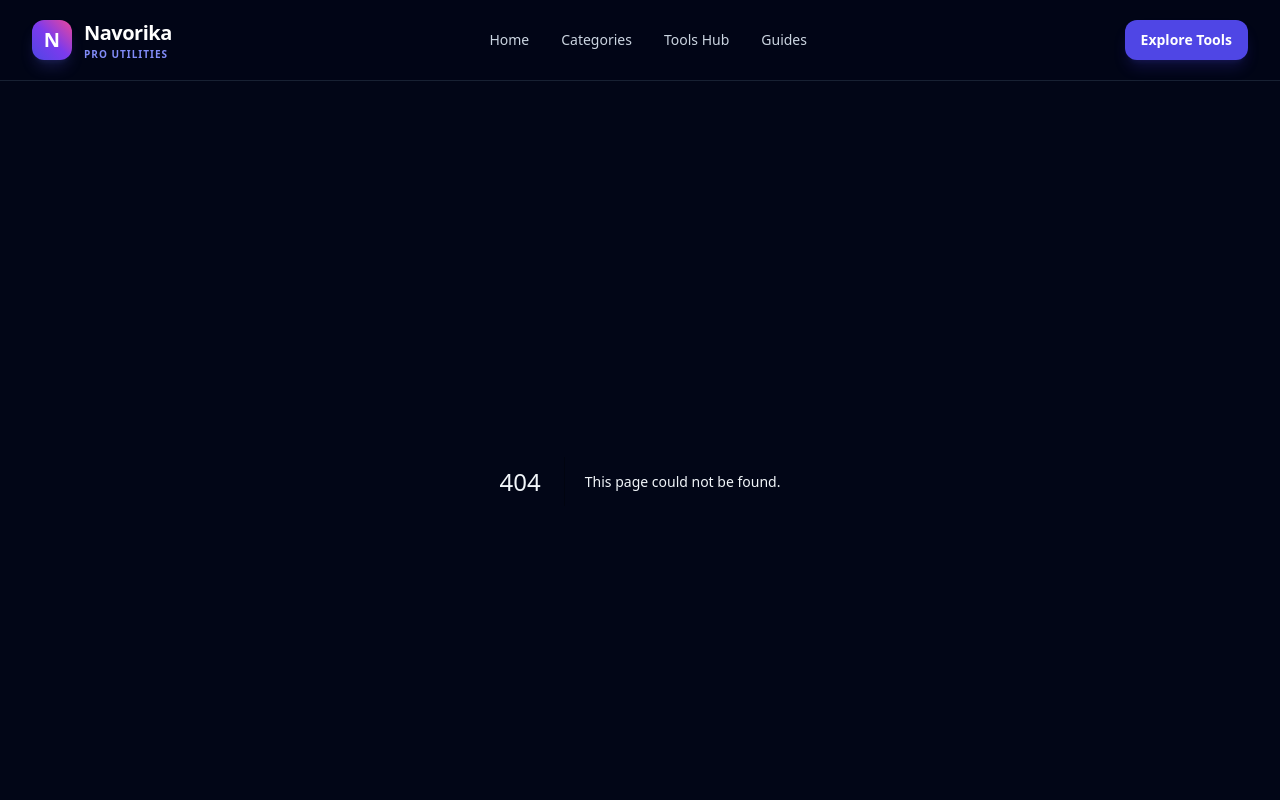
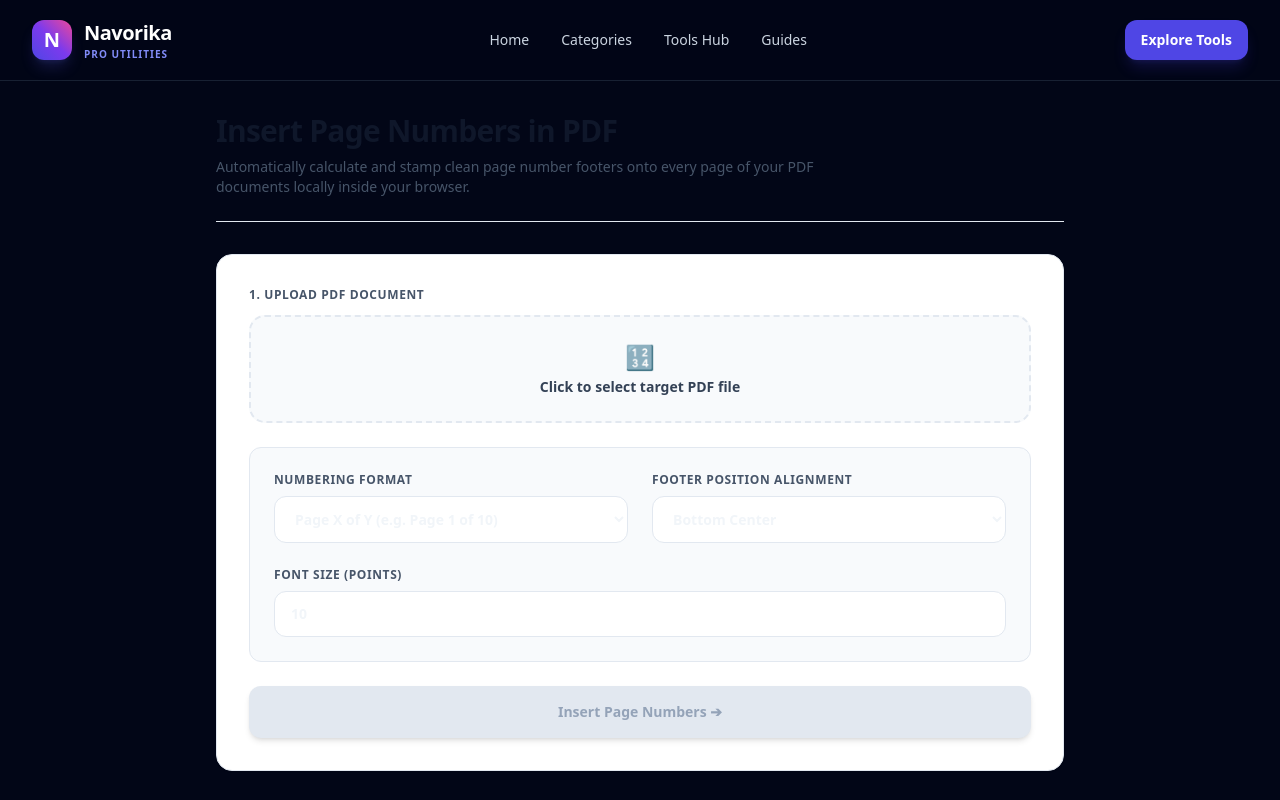
Before and after one commit to js91872/navorika, a Next.js app: page /tools/pdf-page-numbers in a window 1280 px wide. Before the commit this address had no page. Shown: the top 800 px of the page. Built offline with nearby package versions, Linux system fonts and the light colour scheme.

Commit message:
feat(pdf): deploy Insert Page Numbers tool with custom alignment formats and total count footers

```diff
--- /dev/null
+++ b/src/app/tools/pdf-page-numbers/layout.tsx
@@ -0,0 +1,11 @@
+import { ReactNode } from 'react';
+
+export const metadata = {
+  title: 'Insert Page Numbers in PDF Online | Free PDF Stamper | Navorika',
+  description: 'Add page numbers to your PDF documents automatically. Customize footer alignments and numbering formats securely in your browser.',
+  keywords: 'add page numbers to pdf, insert page numbers pdf, number pages online, pdf footer stamper, client side pdf tool',
+};
+
+export default function PageNumbersLayout({ children }: { children: ReactNode }) {
+  return <>{children}</>;
+}
--- /dev/null
+++ b/src/app/tools/pdf-page-numbers/page.tsx
@@ -0,0 +1,168 @@
+'use client';
+
+import { useState } from 'react';
+import { PDFDocument, rgb, StandardFonts } from 'pdf-lib';
+
+type Position = 'bottom-center' | 'bottom-right' | 'bottom-left';
+type Format = 'page_x' | 'page_x_of_y';
+
+export default function PageNumbersHub() {
+  const [selectedFile, setSelectedFile] = useState<File | null>(null);
+  const [position, setPosition] = useState<Position>('bottom-center');
+  const [format, setFormat] = useState<Format>('page_x_of_y');
+  const [fontSize, setFontSize] = useState<string>('10');
+  const [processing, setProcessing] = useState<boolean>(false);
+  const [status, setStatus] = useState<{ text: string; isError: boolean } | null>(null);
+
+  const handleFileChange = (e: React.ChangeEvent<HTMLInputElement>) => {
+    if (e.target.files && e.target.files[0]) {
+      setSelectedFile(e.target.files[0]);
+      setStatus(null);
+    }
+  };
+
+  const executeStamping = async () => {
+    if (!selectedFile) {
+      setStatus({ text: "Please select a target PDF document first.", isError: true });
+      return;
+    }
+
+    setProcessing(true);
+    setStatus(null);
+
+    try {
+      const fileBytes = await selectedFile.arrayBuffer();
+      const pdfDoc = await PDFDocument.load(fileBytes);
+      const pages = pdfDoc.getPages();
+      const totalPages = pages.length;
+
+      // Embed standard clean Helvetica font
+      const helveticaFont = await pdfDoc.embedFont(StandardFonts.Helvetica);
+      const size = parseInt(fontSize, 10) || 10;
+
+      pages.forEach((page, index) => {
+        const { width, height } = page.getSize();
+        const pageNum = index + 1;
+
+        let text = format === 'page_x_of_y' ? `Page ${pageNum} of ${totalPages}` : `${pageNum}`;
+
+        // Calculate text width to align properly
+        const textWidth = helveticaFont.widthOfTextAtSize(text, size);
+
+        let x = width / 2 - textWidth / 2; // Default bottom-center
+        const y = 30; // 30 points from bottom edge
+
+        if (position === 'bottom-right') {
+          x = width - textWidth - 50; // 50 points margin from right
+        } else if (position === 'bottom-left') {
+          x = 50; // 50 points margin from left
+        }
+
+        page.drawText(text, {
+          x,
+          y,
+          size,
+          font: helveticaFont,
+          color: rgb(0.3, 0.3, 0.3), // Sleek professional slate-grey
+        });
+      });
+
+      const modifiedBytes = await pdfDoc.save();
+
+      const blob = new Blob([modifiedBytes], { type: 'application/pdf' });
+      const link = document.createElement('a');
+      link.href = URL.createObjectURL(blob);
+      link.download = `Navorika_Numbered_${selectedFile.name}`;
+      document.body.appendChild(link);
+      link.click();
+      document.body.removeChild(link);
+
+      setStatus({ text: `Successfully stamped page numbers across all ${totalPages} pages!`, isError: false });
+    } catch (err: any) {
+      console.error(err);
+      setStatus({ text: "Failed to stamp page numbers. Ensure the file is a valid, unencrypted PDF.", isError: true });
+    } finally {
+      setProcessing(false);
+    }
+  };
+
+  return (
+    <div className="max-w-4xl mx-auto py-8 px-4 sm:px-6">
+      <div className="mb-8 border-b border-slate-200 pb-6">
+        <h1 className="text-3xl font-black text-slate-900 tracking-tight">Insert Page Numbers in PDF</h1>
+        <p className="text-slate-600 mt-2 text-sm max-w-2xl">
+          Automatically calculate and stamp clean page number footers onto every page of your PDF documents locally inside your browser.
+        </p>
+      </div>
+
+      <div className="bg-white border border-slate-200 rounded-2xl p-6 sm:p-8 shadow-sm space-y-6">
+
+        {/* Upload Box */}
+        <div>
+          <label className="text-xs font-bold uppercase tracking-wider text-slate-600 block mb-3">1. Upload PDF Document</label>
+          <div className="border-2 border-dashed border-slate-200 rounded-2xl p-6 text-center bg-slate-50 hover:bg-slate-100/60 transition-colors relative cursor-pointer">
+            <input type="file" accept=".pdf" onChange={handleFileChange} className="absolute inset-0 w-full h-full opacity-0 cursor-pointer" />
+            <div className="text-2xl mb-1">🔢</div>
+            <p className="text-sm font-semibold text-slate-700">{selectedFile ? `Selected: ${selectedFile.name}` : 'Click to select target PDF file'}</p>
+          </div>
+        </div>
+
+        {/* Configurations Grid */}
+        <div className="grid grid-cols-1 sm:grid-cols-2 gap-6 p-6 bg-slate-50 border border-slate-200 rounded-xl">
+
+          <div>
+            <label className="text-xs font-bold uppercase tracking-wider text-slate-600 block mb-2">Numbering Format</label>
+            <select
+              value={format}
+              onChange={(e) => setFormat(e.target.value as Format)}
+              className="w-full bg-white border border-slate-200 rounded-xl px-4 py-3 text-sm font-semibold focus:outline-none focus:border-indigo-500"
+            >
+              <option value="page_x_of_y">Page X of Y (e.g. Page 1 of 10)</option>
+              <option value="page_x">Simple Number (e.g. 1, 2, 3...)</option>
+            </select>
+          </div>
+
+          <div>
+            <label className="text-xs font-bold uppercase tracking-wider text-slate-600 block mb-2">Footer Position Alignment</label>
+            <select
+              value={position}
+              onChange={(e) => setPosition(e.target.value as Position)}
+              className="w-full bg-white border border-slate-200 rounded-xl px-4 py-3 text-sm font-semibold focus:outline-none focus:border-indigo-500"
+            >
+              <option value="bottom-center">Bottom Center</option>
+              <option value="bottom-right">Bottom Right</option>
+              <option value="bottom-left">Bottom Left</option>
+            </select>
+          </div>
+
+          <div className="sm:col-span-2">
+            <label className="text-xs font-bold uppercase tracking-wider text-slate-600 block mb-2">Font Size (Points)</label>
+            <input
+              type="number"
+              value={fontSize}
+              onChange={(e) => setFontSize(e.target.value)}
+              className="w-full bg-white border border-slate-200 rounded-xl px-4 py-3 text-sm font-semibold focus:outline-none focus:border-indigo-500"
+            />
+          </div>
+
+        </div>
+
+        {status && (
+          <div className={`p-4 rounded-xl text-xs font-bold border ${status.isError ? 'bg-red-50 border-red-100 text-red-700' : 'bg-emerald-50 border-emerald-100 text-emerald-700'}`}>
+            {status.text}
+          </div>
+        )}
+
+        <button
+          type="button"
+          disabled={processing || !selectedFile}
+          onClick={executeStamping}
+          className="w-full bg-indigo-600 hover:bg-indigo-700 disabled:bg-slate-200 disabled:text-slate-400 text-white font-bold py-4 rounded-xl text-sm transition-all shadow-md"
+        >
+          {processing ? 'Stamping Page Numbers...' : 'Insert Page Numbers ➔'}
+        </button>
+
+      </div>
+    </div>
+  );
+}
--- a/src/data/tools/index.ts
+++ b/src/data/tools/index.ts
@@ -28,5 +28,6 @@ export const allTools: Tool[] = [
   { id: 'pdf-converter-matrix', name: 'PDF Extractors', description: 'Extract visual frames and raw text data mapped inside a PDF file.', path: '/tools/pdf-converter', category: 'PDF Tools' },
   { id: 'pdf-editor-hub', name: 'PDF Editor & Modifier Hub', description: 'Rotate pages, reorder layouts, and inject custom text or images directly into your PDFs.', path: '/tools/pdf-editor', category: 'PDF Tools' },
   { id: 'pdf-optimizer', name: 'PDF Compression & Optimizer', description: 'Optimize document buffers for fast web streaming or compact email attachments safely.', path: '/tools/pdf-optimizer', category: 'PDF Tools' },
-  { id: 'pdf-security', name: 'PDF Security & Permissions', description: 'Protect PDFs with passwords, add printing restrictions, or unlock secured files locally.', path: '/tools/pdf-security', category: 'PDF Tools' }
+  { id: 'pdf-security', name: 'PDF Security & Permissions', description: 'Protect PDFs with passwords, add printing restrictions, or unlock secured files locally.', path: '/tools/pdf-security', category: 'PDF Tools' },
+  { id: 'pdf-page-numbers', name: 'Insert Page Numbers in PDF', description: 'Stamp professional page number footers onto every page of your PDF locally.', path: '/tools/pdf-page-numbers', category: 'PDF Tools' }
 ];
```
